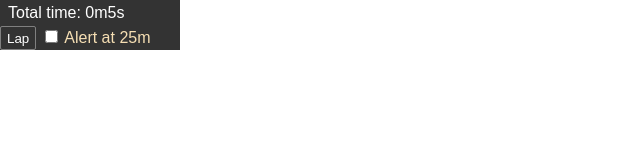
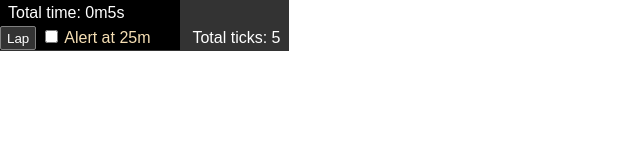
Before and after one commit to ZufengW/website-timer, a plain HTML site: page index.html in a window 1280 px wide. Shown: the whole page, without its empty margins (0-640 px from the left). Drawn offline with Linux system fonts and the light colour scheme.

Commit message:
Add side container with total ticks

```diff
--- a/index.html
+++ b/index.html
@@ -9,6 +9,7 @@
 </head>
 <body>
   <div id="container-div" class="container-div">
+    <div id="inner-container-div">
       <div id="click-move-div">
         <p id="total-time-p">
         Total time: <span id="total-time-span"></span>
@@ -19,6 +20,12 @@
       <input type="checkbox" id="pomo-checkbox">
       <label for="pomo-checkbox">Alert at 25m</label>
     </div>
+    <div id="side-container-div">
+      <p title="Time spent updating this page">
+        Total ticks: <span id="total-ticks-span"></span>
+      </p>
+    </div>
+  </div>
   <script type="text/javascript" src="./website-timer.js"></script>
 </body>
 </html>
--- a/website-timer.css
+++ b/website-timer.css
@@ -8,17 +8,35 @@ body {
   position: fixed;
   top: 0;
   left: 0;
-  width: 180px;
   box-sizing: border-box;  /* include margin and border in width */
-  background-color: black;
+  background-color: #333;
   color: wheat;
   z-index: 20006;
   transition: 100ms left;
+}
 
+.container-div:hover {
+  background-color: rgba(0, 0, 0, 0.8);
 }
+
+.container-div:hover #side-container-div {
+  display: inline-block;
+}
+
 
 .container-div_offset {
   left: 180px;
+}
+
+#inner-container-div {
+  display: inline-block;
+  background-color: black;
+  width: 180px;
+}
+
+#side-container-div {
+  display: none;
+  padding: 4px 8px;
 }
 
 #click-move-div {
@@ -48,7 +66,3 @@ button {
   background-color: #333;
   border-radius: 2px;
 }
-
-.container-div:hover {
-  background-color: rgba(0, 0, 0, 0.8);
-}
--- a/website-timer.js
+++ b/website-timer.js
@@ -2,18 +2,24 @@
 
 (function() {
   let startTime = new Date();
+  /** Total number of times the update function ran.
+   * Represents how long the webpage was running for.
+   */
+  let totalTicks = 0;
 
   const CONTAINER_CLASSNAME = "container-div";
   const CONTAINER_CLASSNAME_OFFSET = "container-div container-div_offset";
 
-  let containerDiv = document.getElementById('container-div');
-  let clickMoveDiv = document.getElementById('click-move-div');
+  let containerDiv  = document.getElementById('container-div');
+  let clickMoveDiv  = document.getElementById('click-move-div');
   let totalTimeSpan = document.getElementById('total-time-span');
-  let lapsList = document.getElementById('laps-list');
+  let lapsList      = document.getElementById('laps-list');
   let p3;
   let currLapTimeSpan;
-  let lapButton = document.getElementById('lap-button');
-  let pomoCheckbox = document.getElementById('pomo-checkbox');
+  let lapButton     = document.getElementById('lap-button');
+  let pomoCheckbox  = document.getElementById('pomo-checkbox');
+  let sideContainerDiv  = document.getElementById('side-container-div');
+  let totalTicksSpan    = document.getElementById('total-ticks-span');
 
   // clicking the button ends the current lap
   let prevLapTime = startTime;
@@ -49,6 +55,11 @@
       if (currLapTimeSpan) {
           currLapTimeSpan.textContent = msToTimeString(Date.now() - prevLapTime);
       }
+      totalTicks++;
+      // Update the total ticks display if visible
+      if (elementVisible(sideContainerDiv)) {
+        totalTicksSpan.textContent = totalTicks;
+      }
   }, 1000);
 
   // Toggle the container's offset when clicked
@@ -68,4 +79,8 @@
     return numMins + "m" + remSeconds + 's';
   }
 
+  /** returns whether or not the DOM element is visible */
+  function elementVisible(element) {
+    return (element.offsetWidth > 0 && element.offsetHeight > 0);
+  }
 })();
```
Lines whose indentation alone changed are shown as unchanged.
